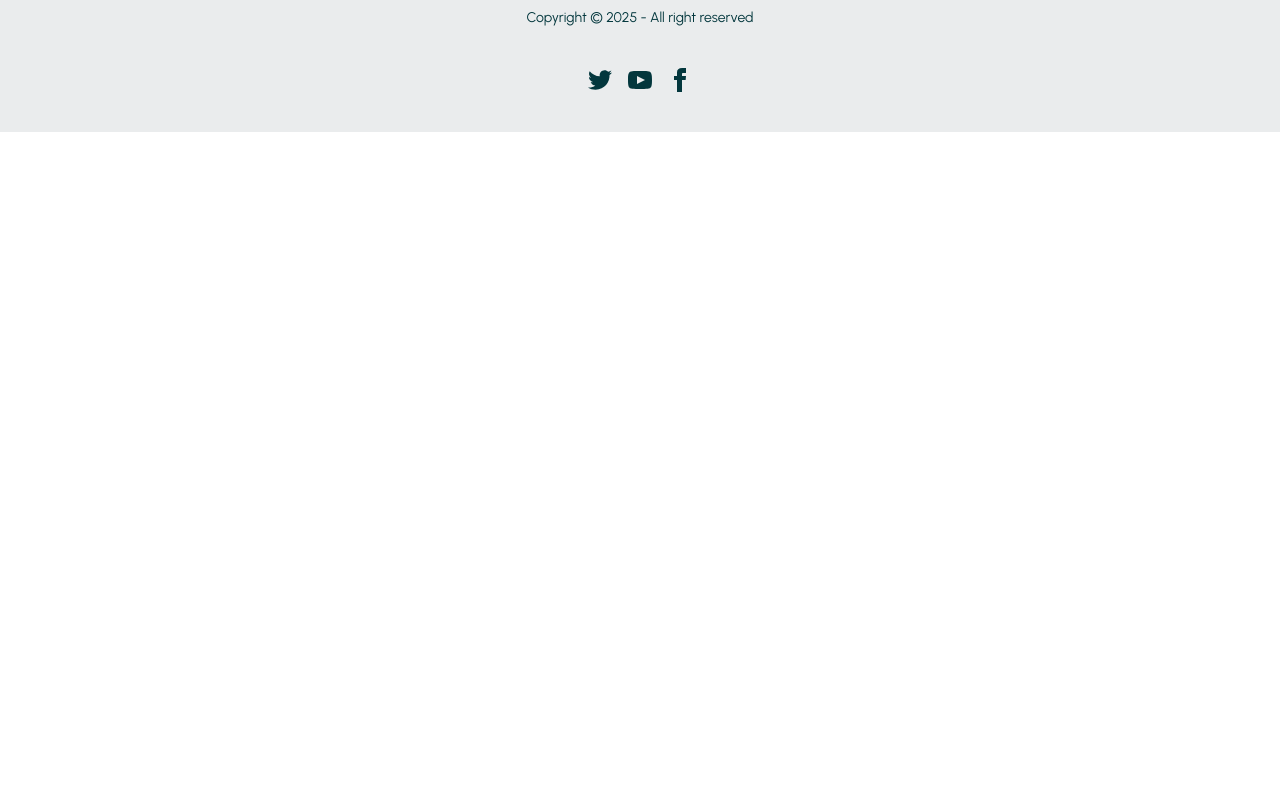
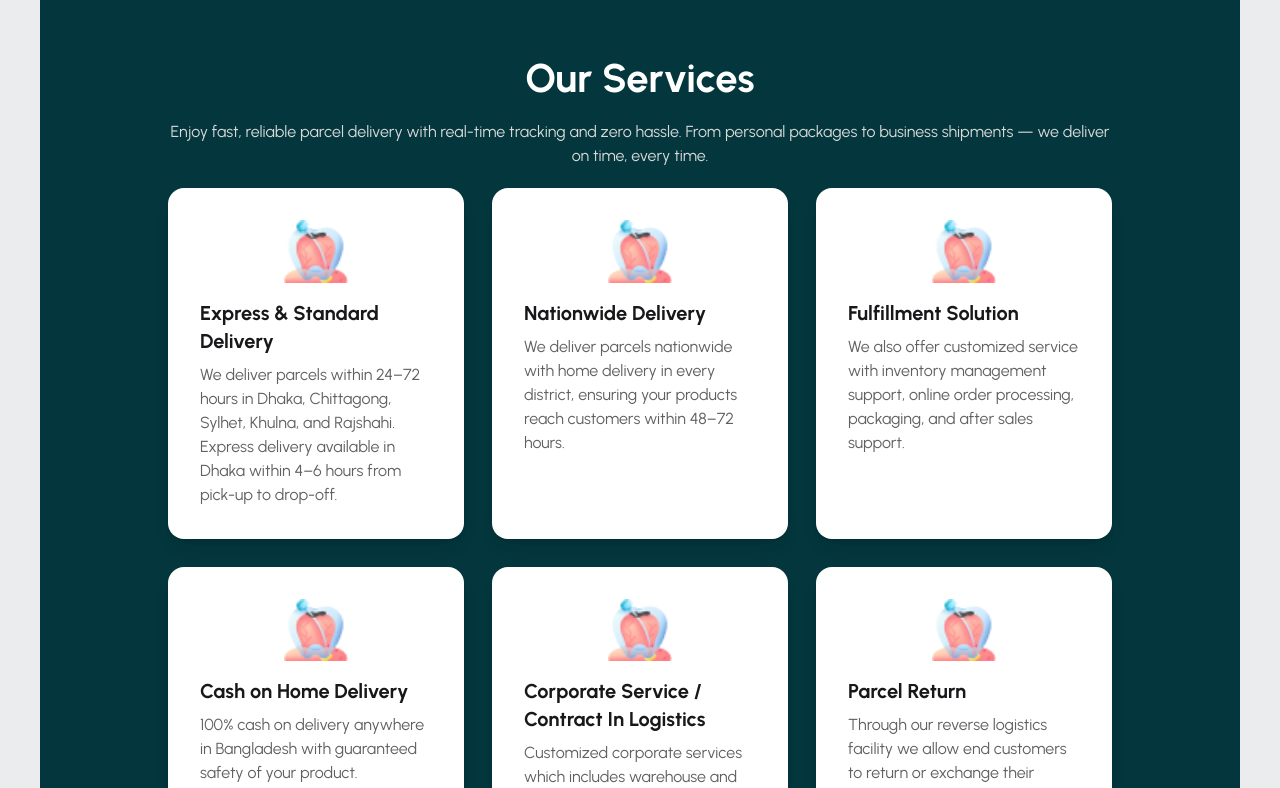
Before and after one commit to With-chomok/DCD-shift-tracker-client, a React (Vite) app: page / in a window 1280 px wide. Shown: the part 1263-2051 px from the top of the page. Before the commit the page ends 1395 px from the top, so only its background shows below. Built offline with nearby package versions, Linux system fonts and the light colour scheme.

Commit message:
Service section added

```diff
--- a/src/index.css
+++ b/src/index.css
@@ -15,3 +15,8 @@ body {
   font-optical-sizing: auto;
   font-style: normal;
 }
+.heading {
+font-size: 40px;
+color: white;
+font-weight: bold;
+}
--- a/src/pages/home/banner/BannerCard.jsx
+++ b/src/pages/home/banner/BannerCard.jsx
@@ -32,7 +32,7 @@ const BannerCard = () => {
     },
   ];
   return (
-    <div className="m-10">
+    <div className="mx-35">
       <h1 className="m-2 font-bold text-2xl">How it Works</h1>
       <div className="grid md:grid-cols-4 grid-cols-1 gap-7">
         {cardInfo.map((data) => (
@@ -41,7 +41,7 @@ const BannerCard = () => {
             className="p-8 bg-white rounded-2xl text-center flex flex-col justify-between h-full shadow-lg">
             <img src={data.image} className="w-20 mx-auto mb-3" alt="" />
             <h2 className="text-xl font-bold mb-2">{data.title}</h2>
-            <p className="text-gray-600">{data.description}</p>
+            <p className="text-[#606060]">{data.description}</p>
           </div>
         ))}
       </div>
--- a/src/pages/home/home/Home.jsx
+++ b/src/pages/home/home/Home.jsx
@@ -1,6 +1,7 @@
 import React from 'react';
 import Banner from '../banner/Banner';
 import BannerCard from '../banner/BannerCard';
+import { Service } from '../service/Service';
 
 const Home = () => {
     return (
@@ -8,6 +9,7 @@ const Home = () => {
             <Banner></Banner>
 
             <BannerCard></BannerCard>
+            <Service></Service>
         </div>
     );
 };
--- /dev/null
+++ b/src/pages/home/service/Service.jsx
@@ -0,0 +1,18 @@
+import React from "react";
+import ServiceCard from "./ServiceCard";
+
+export const Service = () => {
+  return (
+    <div className="bg-[#03373D] m-10 rounded-4xl px-32 py-24">
+      <div className="space-y-3">
+        <h1 className="heading text-center">Our Services</h1>
+        <p className="text-[#DADADA] text-center mb-5">
+          Enjoy fast, reliable parcel delivery with real-time tracking and zero
+          hassle. From personal packages to business shipments — we deliver on
+          time, every time.
+        </p>
+      </div>
+      <ServiceCard></ServiceCard>
+    </div>
+  );
+};
--- /dev/null
+++ b/src/pages/home/service/ServiceCard.jsx
@@ -0,0 +1,70 @@
+import React from 'react';
+import img from '../../../assets/service.png'
+const ServiceCard = () => {
+    const serviceCardInfo = [
+        {
+          id: 0,
+          image: img,
+          title: "Express  & Standard Delivery",
+          description:
+            "We deliver parcels within 24–72 hours in Dhaka, Chittagong, Sylhet, Khulna, and Rajshahi. Express delivery available in Dhaka within 4–6 hours from pick-up to drop-off.",
+        },
+        {
+          id: 1,
+          image: img,
+          title: "Nationwide Delivery",
+          description:
+            "We deliver parcels nationwide with home delivery in every district, ensuring your products reach customers within 48–72 hours.",
+        },
+        {
+          id: 2,
+          image: img,
+          title: "Fulfillment Solution",
+          description:
+            "We also offer customized service with inventory management support, online order processing, packaging, and after sales support.",
+        },
+        {
+          id: 3,
+          image: img,
+          title: "Cash on Home Delivery",
+          description:
+            "100% cash on delivery anywhere in Bangladesh with guaranteed safety of your product.",
+        },
+        {
+          id: 4,
+          image: img,
+          title: "Corporate Service / Contract In Logistics",
+          description:
+            "Customized corporate services which includes warehouse and inventory management support.",
+        },
+        {
+          id: 5,
+          image: img,
+          title: "Parcel Return",
+          description:
+            "Through our reverse logistics facility we allow end customers to return or exchange their products with online business merchants.",
+        },
+
+    ]
+    return (
+        <div>
+  <div className="grid md:grid-cols-3 grid-cols-1 gap-7 items-stretch">
+    {serviceCardInfo.map((data) => (
+      <div
+        key={data.id}
+        className="p-8 bg-white rounded-2xl shadow-lg flex flex-col hover:bg-[#CAEB66] transition-all duration-500"
+      >
+        <div className="flex-1 flex flex-col">
+          <img src={data.image} className="w-16 mx-auto mb-4" alt="" />
+          <h2 className="text-xl font-bold mb-2">{data.title}</h2>
+          <p className="text-[#606060]">{data.description}</p>
+        </div>
+      </div>
+    ))}
+  </div>
+</div>
+
+    );
+};
+
+export default ServiceCard;
```
